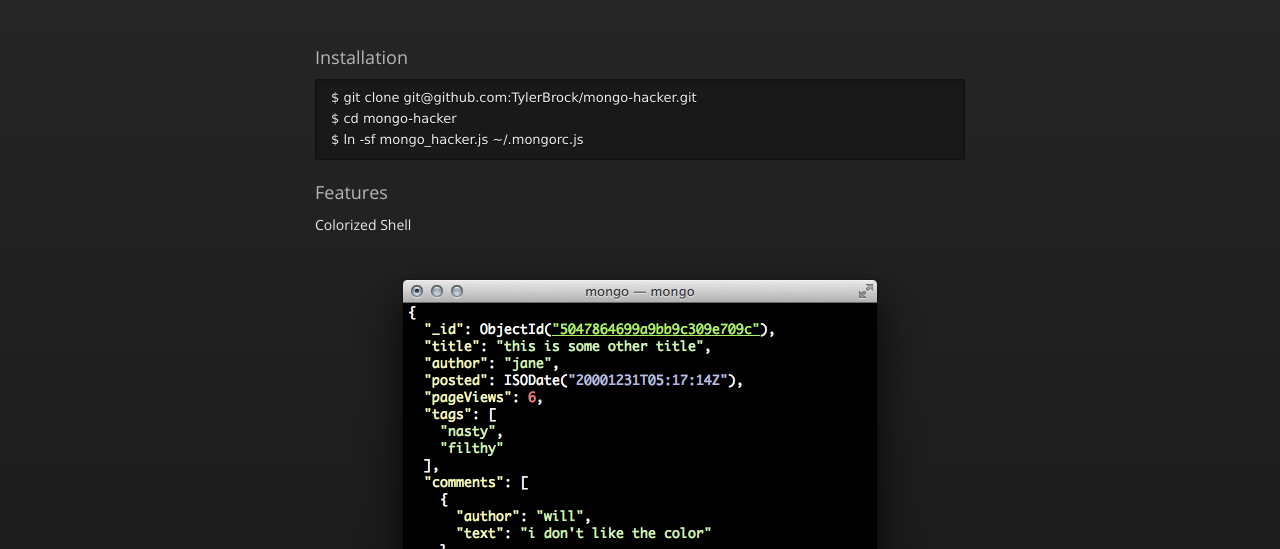
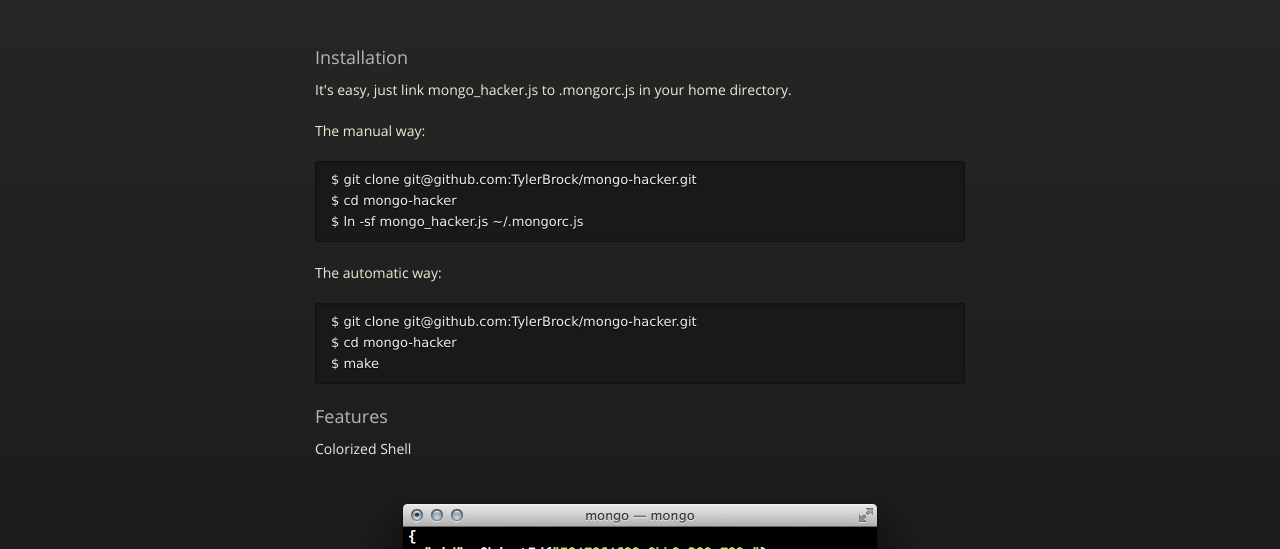
Before and after one commit to TylerBrock/mongo-hacker, a plain HTML site: page index.html in a window 1280 px wide. Shown: the part 251-800 px from the top of the page. Drawn offline with nearby package versions, Linux system fonts and the light colour scheme.

Commit message:
Add another installation option using make.

```diff
--- a/index.html
+++ b/index.html
@@ -58,9 +58,18 @@
 
 <h3>Installation</h3>
 
+<p>It's easy, just link mongo_hacker.js to .mongorc.js in your home directory.</p>
+
+<p>The manual way:</p>
 <pre><code>$ git clone git@github.com:TylerBrock/mongo-hacker.git
 $ cd mongo-hacker
 $ ln -sf mongo_hacker.js ~/.mongorc.js
+</code></pre>
+
+<p>The automatic way:</p>
+<pre><code>$ git clone git@github.com:TylerBrock/mongo-hacker.git
+$ cd mongo-hacker
+$ make
 </code></pre>
 
 <h3>Features</h3>
```
